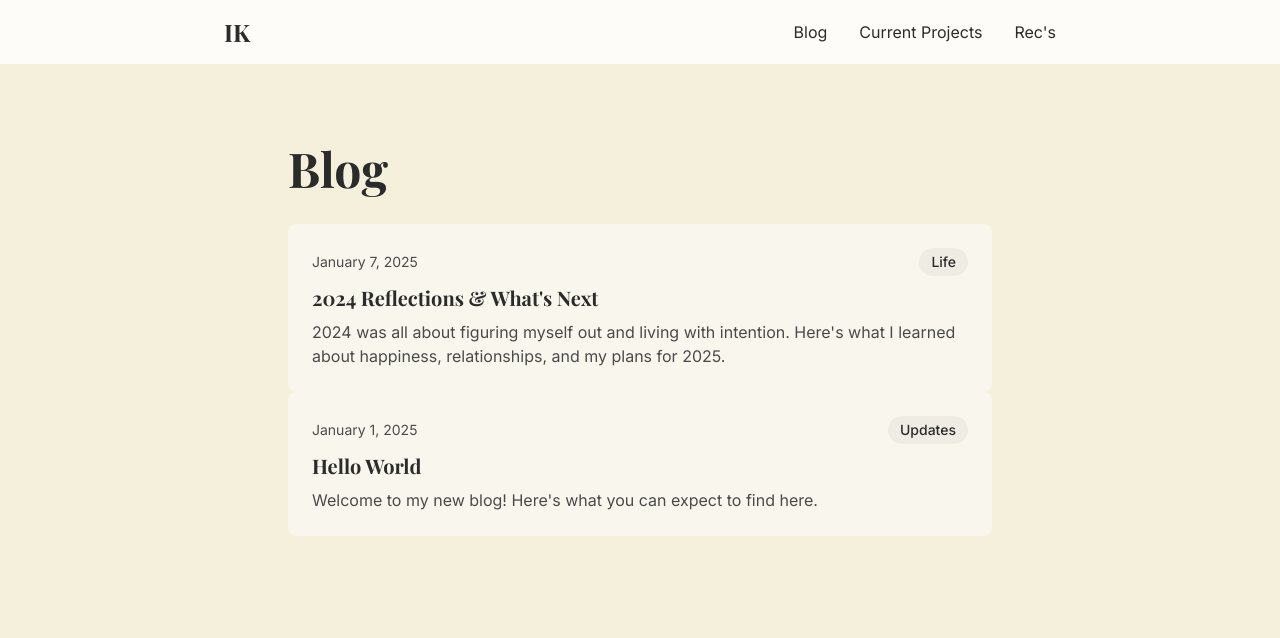
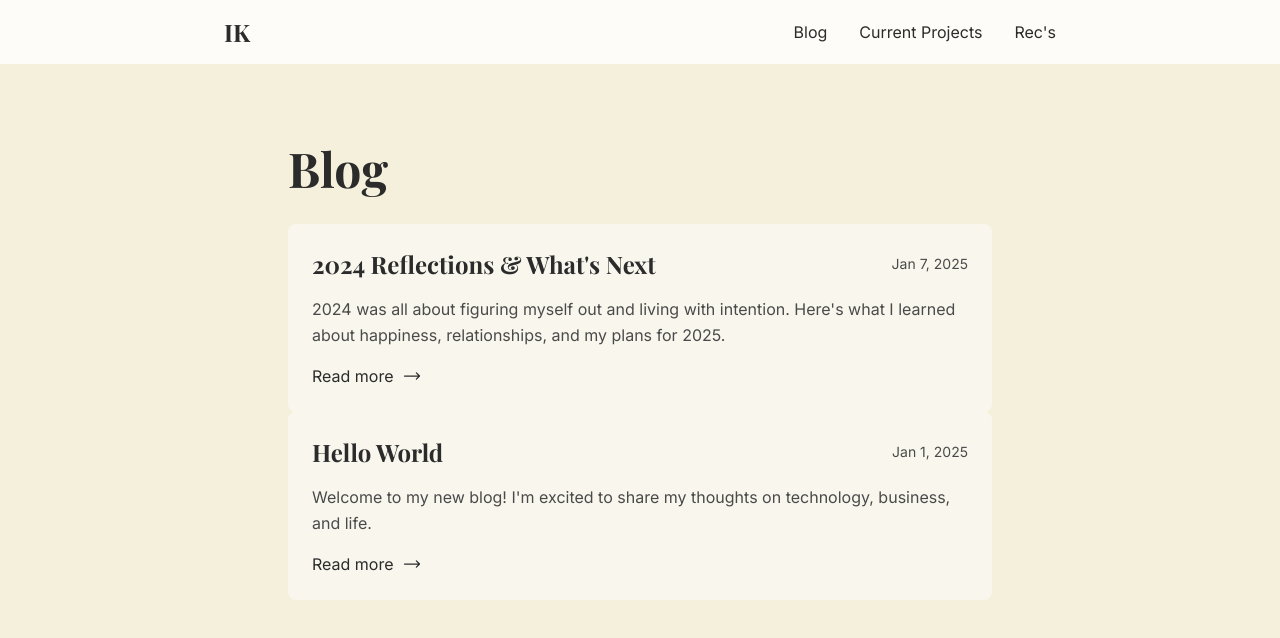
Before and after one commit to iankar8/iankar-website, a Next.js app: page /blog in a window 1280 px wide. Shown: the top 638 px of the page. Built offline with nearby package versions, Linux system fonts and the light colour scheme; a web font is replaced by a local one.

Commit message:
fix: update blog components to handle server/client separation

```diff
--- /dev/null
+++ b/app/blog/layout.tsx
@@ -0,0 +1,14 @@
+import type { Metadata } from 'next'
+
+export const metadata: Metadata = {
+  title: 'Blog - Ian Kar',
+  description: 'Thoughts and essays on AI, business, and life.',
+}
+
+export default function BlogLayout({
+  children,
+}: {
+  children: React.ReactNode
+}) {
+  return children
+}
--- a/app/blog/page.tsx
+++ b/app/blog/page.tsx
@@ -1,14 +1,8 @@
 'use server';
 
 import Header from '@/components/Header'
-import type { Metadata } from 'next'
-import { getAllPosts } from '@/lib/blog'
+import { getAllPosts } from '@/lib/posts'
 import { BlogPostCard } from '@/components/BlogPostCard'
-
-export const metadata: Metadata = {
-  title: 'Blog - Ian Kar',
-  description: 'Thoughts and essays on AI, business, and life.',
-}
 
 export default async function Blog() {
   const posts = await getAllPosts()
--- a/components/BlogPostCard.tsx
+++ b/components/BlogPostCard.tsx
@@ -1,32 +1,44 @@
 'use client';
 
 import Link from 'next/link'
+import { format } from 'date-fns'
 import { motion } from 'framer-motion'
-import type { Post } from '@/lib/blog'
+import { ArrowLongRightIcon } from '@heroicons/react/24/outline'
+import type { Post } from '@/lib/posts'
 
-export function BlogPostCard({ post }: { post: Post }) {
+interface BlogPostCardProps {
+  post: Post
+}
+
+export function BlogPostCard({ post }: BlogPostCardProps) {
   return (
     <Link href={`/blog/${post.slug}`}>
-      <motion.article
-        className="bg-white/50 rounded-lg p-6 hover:bg-white/70 transition-colors duration-200"
-        whileHover={{ y: -4 }}
-        transition={{ duration: 0.2 }}
+      <motion.div
+        className="p-6 bg-white/50 rounded-lg hover:bg-white/70 transition-colors duration-200"
+        initial={{ opacity: 0, y: 20 }}
+        animate={{ opacity: 1, y: 0 }}
+        transition={{ duration: 0.5 }}
       >
-        <div className="space-y-2">
+        <div className="flex flex-col space-y-4">
           <div className="flex items-center justify-between">
-            <span className="text-sm text-[#4A4A4A]">{post.formattedDate}</span>
-            <span className="text-sm font-medium px-3 py-1 bg-[#2B2B2B]/5 rounded-full">
-              {post.category}
+            <h2 className="text-2xl font-bold text-[#2B2B2B] group-hover:text-[#000000]">
+              {post.title}
+            </h2>
+            <span className="text-sm text-[#4A4A4A]">
+              {format(new Date(post.date), 'MMM d, yyyy')}
             </span>
           </div>
-          <h3 className="font-playfair text-xl font-bold text-[#2B2B2B]">
-            {post.title}
-          </h3>
-          <p className="text-[#4A4A4A] line-clamp-2">
+
+          <p className="text-[#4A4A4A] leading-relaxed">
             {post.excerpt}
           </p>
+
+          <div className="flex items-center space-x-2 text-[#2B2B2B]">
+            <span>Read more</span>
+            <ArrowLongRightIcon className="w-5 h-5" />
+          </div>
         </div>
-      </motion.article>
+      </motion.div>
     </Link>
   )
 }
```
